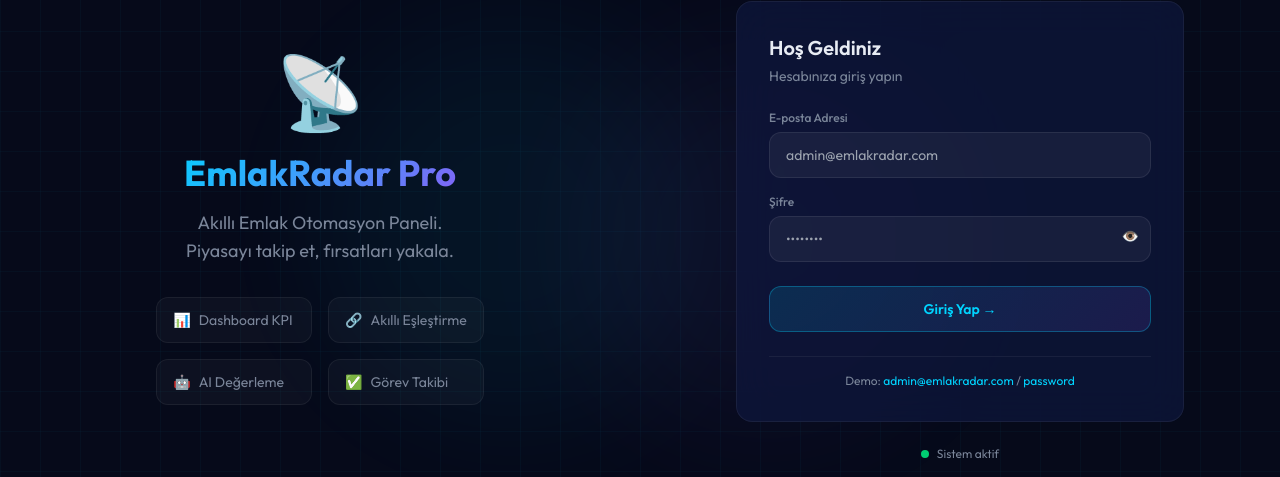
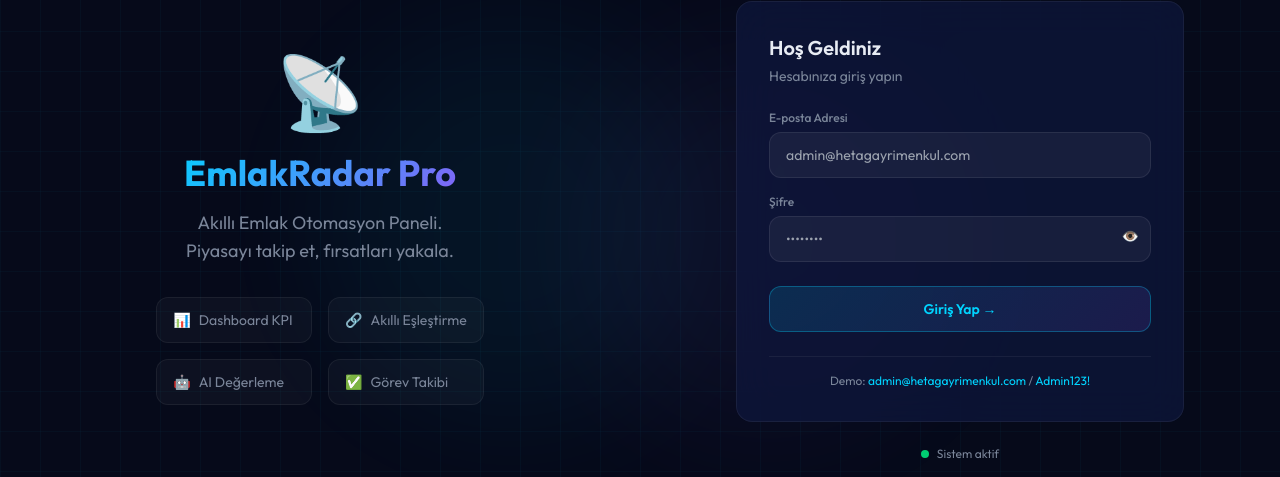
Before and after one commit to bugrahan1453/emlak, a PHP site: page /emlakradar/index.php in a window 1280 px wide. Shown: the part 169-646 px from the top of the page. Run offline with PHP 8.4, Linux system fonts and the light colour scheme; some libraries are stand-ins or nearby versions.

Commit message:
Fix admin credentials: correct email and password hash

```diff
--- a/database/migration.sql
+++ b/database/migration.sql
@@ -292,7 +292,7 @@ INSERT INTO ofisler (ad, sehir, ilce, adres, telefon) VALUES
 -- Varsayılan admin kullanıcı
 -- Giriş: admin@hetagayrimenkul.com / Admin123!
 INSERT INTO kullanicilar (ofis_id, ad_soyad, email, sifre, telefon, rol) VALUES
-(1, 'Admin', 'admin@hetagayrimenkul.com', '$2y$10$92IXUNpkjO0rOQ5byMi.Ye4oKoEa3Ro9llC/.og/at2.uheWG/igi', '0532 000 0000', 'admin');
+(1, 'Admin', 'admin@hetagayrimenkul.com', '$2y$12$JXsanjsv2vQUeHTQZlBBe.kUdwJP4ljqwYy16VeZ9WOZYV.EHn0aK', '0532 000 0000', 'admin');
 
 -- Örnek ilanlar
 INSERT INTO ilanlar (ofis_id, danisman_id, baslik, aciklama, fiyat, sehir, ilce, mahalle, metrekare, oda_sayisi, kat, bina_yasi, ilan_tipi, emlak_tipi, durum, kaynak_site) VALUES
--- a/public_html/index.php
+++ b/public_html/index.php
@@ -118,7 +118,7 @@ if ($_SERVER['REQUEST_METHOD'] === 'POST') {
                         <label class="block text-xs font-medium mb-1.5" style="color: #7a8599;">E-posta Adresi</label>
                         <input type="email" name="email" required
                                value="<?= htmlspecialchars($_POST['email'] ?? '', ENT_QUOTES) ?>"
-                               placeholder="admin@emlakradar.com"
+                               placeholder="admin@hetagayrimenkul.com"
                                class="input-field w-full px-4 py-3 rounded-xl text-sm">
                     </div>
 
@@ -142,7 +142,7 @@ if ($_SERVER['REQUEST_METHOD'] === 'POST') {
 
                 <div class="mt-6 pt-4 border-t text-center" style="border-color: rgba(255,255,255,0.06);">
                     <p class="text-xs" style="color: #7a8599;">
-                        Demo: <span style="color: #00d4ff;">admin@emlakradar.com</span> / <span style="color: #00d4ff;">password</span>
+                        Demo: <span style="color: #00d4ff;">admin@hetagayrimenkul.com</span> / <span style="color: #00d4ff;">Admin123!</span>
                     </p>
                 </div>
             </div>
```
